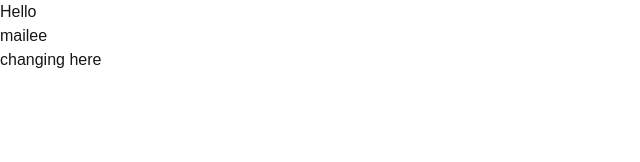
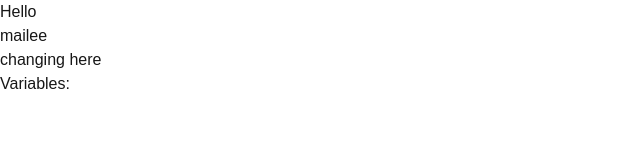
Before and after one commit to mailee-dizon/my-test-app, a Next.js app: page / in a window 1280 px wide. Shown: the top 162 px of the page, without its empty margins (0-640 px from the left). Built offline with nearby package versions, Linux system fonts and the light colour scheme.

Commit message:
inputing env vars

```diff
--- a/app/page.tsx
+++ b/app/page.tsx
@@ -21,6 +21,7 @@ export default function Home() {
       <h1>Hello</h1>
       <p>mailee</p>
       <p>changing here</p>
+      <p>Variables: {process.env.TEST}</p>
     </div>
   );
 }
```
